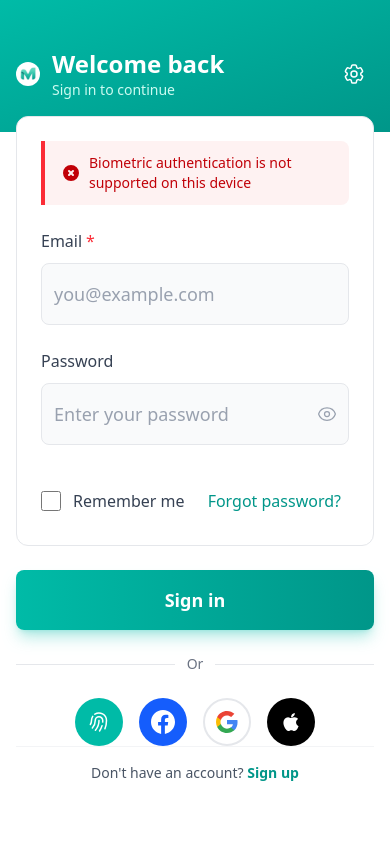
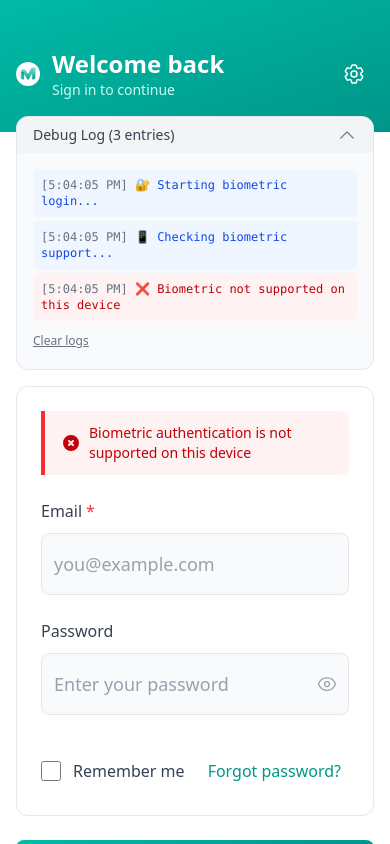
Before and after one commit to khomabhena/imali-app-h5, a React (Vite) app: page /login in a window 390 px wide. Both pictures are taken after a click on the button 99 px from the left and 634 px from the top of the page. Shown: the top 844 px of the page. Built offline with nearby package versions, Linux system fonts and the light colour scheme; no server answers.

Commit message:
Add visible debug log panel for biometric authentication on mobile

```diff
--- a/src/contexts/AuthContext.jsx
+++ b/src/contexts/AuthContext.jsx
@@ -13,6 +13,7 @@ import {
   clearBiometricSession,
   authenticateBiometric,
 } from '../lib/biometric';
+import { addDebugLog } from '../lib/debugLogger';
 
 const AuthContext = createContext({});
 
@@ -155,30 +156,41 @@ export function AuthProvider({ children }) {
   // Sign in with biometric
   const signInWithBiometric = async () => {
     try {
+      addDebugLog('🔐 Starting biometric login...', 'info');
+      addDebugLog('📱 Checking biometric support...', 'info');
       const supported = await isBiometricSupported();
       if (!supported) {
+        addDebugLog('❌ Biometric not supported on this device', 'error');
         return {
           error: { message: 'Biometric authentication is not supported on this device' },
         };
       }
+      addDebugLog('✅ Biometric is supported', 'info');
 
+      addDebugLog('🔑 Checking for stored credentials...', 'info');
       if (!hasBiometricCredentials()) {
+        addDebugLog('❌ No biometric credentials found', 'warn');
         return {
           error: { message: 'No biometric credentials found. Please sign in with email first.' },
         };
       }
+      addDebugLog('✅ Credentials found', 'info');
 
+      addDebugLog('👆 Starting biometric authentication...', 'info');
       // Authenticate with biometric
       const biometricResult = await authenticateBiometric();
 
       if (!biometricResult.success) {
+        addDebugLog(`❌ Authentication failed: ${biometricResult.error}`, 'error');
         return {
           error: { message: biometricResult.error || 'Biometric authentication failed' },
         };
       }
+      addDebugLog('✅ Biometric authentication successful', 'info');
 
       // Restore session using stored tokens
       const storedSession = biometricResult.session;
+      addDebugLog('🔄 Restoring session...', 'info');
 
       // Set the session in Supabase
       const { data, error } = await supabase.auth.setSession({
@@ -187,16 +199,19 @@ export function AuthProvider({ children }) {
       });
 
       if (error) {
+        addDebugLog(`❌ Session restoration failed: ${error.message}`, 'error');
         // If session is expired, clear stored credentials
         if (error.message.includes('expired') || error.message.includes('invalid')) {
+          addDebugLog('🗑️ Clearing expired credentials', 'warn');
           clearBiometricSession();
         }
         return { data: null, error };
       }
 
+      addDebugLog('✅ Session restored successfully!', 'info');
       return { data, error: null };
     } catch (error) {
-      console.error('Error signing in with biometric:', error);
+      addDebugLog(`💥 Exception: ${error.message}`, 'error');
       return {
         data: null,
         error: { message: error.message || 'Biometric authentication failed' },
--- /dev/null
+++ b/src/lib/debugLogger.js
@@ -0,0 +1,39 @@
+/**
+ * Global Debug Logger
+ * Stores debug logs that can be displayed in the UI
+ */
+
+let debugLogs = [];
+let listeners = [];
+
+export const addDebugLog = (message, type = 'info') => {
+  const timestamp = new Date().toLocaleTimeString();
+  const log = { timestamp, message, type };
+  debugLogs.push(log);
+
+  // Keep only last 50 logs
+  if (debugLogs.length > 50) {
+    debugLogs = debugLogs.slice(-50);
+  }
+
+  // Notify listeners
+  listeners.forEach(listener => listener(log));
+
+  // Also log to console
+  const logMethod = type === 'error' ? console.error : type === 'warn' ? console.warn : console.log;
+  logMethod(`[${timestamp}] ${message}`);
+};
+
+export const getDebugLogs = () => [...debugLogs];
+
+export const clearDebugLogs = () => {
+  debugLogs = [];
+  listeners.forEach(listener => listener(null)); // Notify with null to indicate clear
+};
+
+export const subscribeToLogs = (callback) => {
+  listeners.push(callback);
+  return () => {
+    listeners = listeners.filter(l => l !== callback);
+  };
+};
--- a/src/pages/Login.jsx
+++ b/src/pages/Login.jsx
@@ -1,6 +1,6 @@
 import { useNavigate, useLocation } from 'react-router-dom';
 import { Link } from 'react-router-dom';
-import { useEffect } from 'react';
+import { useEffect, useState } from 'react';
 import PageLayout from '../components/layout/PageLayout';
 import ErrorMessage from '../components/auth/ErrorMessage';
 import EmailInput from '../components/auth/EmailInput';
@@ -10,10 +10,14 @@ import FormFooter from '../components/auth/FormFooter';
 import SocialLogin from '../components/auth/SocialLogin';
 import { useForm, validateEmail, validatePassword } from '../hooks/useForm';
 import { useAuth } from '../contexts/AuthContext';
+import { ChevronDownIcon, ChevronUpIcon } from '@heroicons/react/24/outline';
+import { getDebugLogs, clearDebugLogs, subscribeToLogs } from '../lib/debugLogger';
 
 export default function Login() {
   const navigate = useNavigate();
   const location = useLocation();
+  const [debugLogs, setDebugLogs] = useState([]);
+  const [showDebug, setShowDebug] = useState(false);
   const {
     signIn,
     signInWithOAuth,
@@ -33,6 +37,14 @@ export default function Login() {
       return newErrors;
     }
   );
+
+  // Subscribe to debug logs
+  useEffect(() => {
+    const unsubscribe = subscribeToLogs(() => {
+      setDebugLogs(getDebugLogs());
+    });
+    return unsubscribe;
+  }, []);
 
   // Check for OAuth error from callback
   useEffect(() => {
@@ -112,18 +124,33 @@ export default function Login() {
   const handleBiometricLogin = async () => {
     setLoading(true);
     setErrors({});
+    clearDebugLogs(); // Clear previous logs
+    setShowDebug(true); // Show debug panel
+
+    // Add timeout to prevent infinite loading
+    const timeoutId = setTimeout(() => {
+      setErrors({ submit: 'Authentication is taking too long. Please try again.' });
+      setLoading(false);
+    }, 60000); // 60 second timeout
 
     try {
       const { data, error } = await signInWithBiometric();
 
+      clearTimeout(timeoutId);
+
       if (error) {
         setErrors({ submit: error.message || 'Biometric authentication failed' });
+        setLoading(false);
       } else if (data?.user || data?.session) {
         navigate('/dashboard');
+        // Note: loading will be reset by navigation or useEffect
+      } else {
+        setErrors({ submit: 'Authentication completed but session not found. Please try again.' });
+        setLoading(false);
       }
     } catch (error) {
+      clearTimeout(timeoutId);
       setErrors({ submit: error.message || 'An unexpected error occurred. Please try again.' });
-    } finally {
       setLoading(false);
     }
   };
@@ -133,6 +160,56 @@ export default function Login() {
       title="Welcome back"
       subtitle="Sign in to continue"
     >
+      {/* Debug Log Panel */}
+      {debugLogs.length > 0 && (
+        <div className="mb-4 bg-gray-50 rounded-xl border border-gray-200 overflow-hidden">
+          <button
+            type="button"
+            onClick={() => setShowDebug(!showDebug)}
+            className="w-full px-4 py-2 flex items-center justify-between bg-gray-100 hover:bg-gray-200 transition-colors"
+          >
+            <span className="text-sm font-medium text-gray-700">
+              Debug Log ({debugLogs.length} entries)
+            </span>
+            {showDebug ? (
+              <ChevronUpIcon className="w-5 h-5 text-gray-500" />
+            ) : (
+              <ChevronDownIcon className="w-5 h-5 text-gray-500" />
+            )}
+          </button>
+          {showDebug && (
+            <div className="p-4 max-h-64 overflow-y-auto">
+              <div className="space-y-1 text-xs font-mono">
+                {debugLogs.map((log, index) => (
+                  <div
+                    key={index}
+                    className={`p-2 rounded ${
+                      log.type === 'error'
+                        ? 'bg-red-50 text-red-700'
+                        : log.type === 'warn'
+                        ? 'bg-yellow-50 text-yellow-700'
+                        : 'bg-blue-50 text-blue-700'
+                    }`}
+                  >
+                    <span className="text-gray-500">[{log.timestamp}]</span> {log.message}
+                  </div>
+                ))}
+              </div>
+              <button
+                type="button"
+                onClick={() => {
+                  clearDebugLogs();
+                  setDebugLogs([]);
+                }}
+                className="mt-3 text-xs text-gray-500 hover:text-gray-700 underline"
+              >
+                Clear logs
+              </button>
+            </div>
+          )}
+        </div>
+      )}
+
       <form onSubmit={handleSubmit} className="pb-6">
         {/* Form Card */}
         <div className="bg-white rounded-xl p-6 border border-gray-200 mb-6">
```
Also changed, not shown: src/lib/biometric.js.
